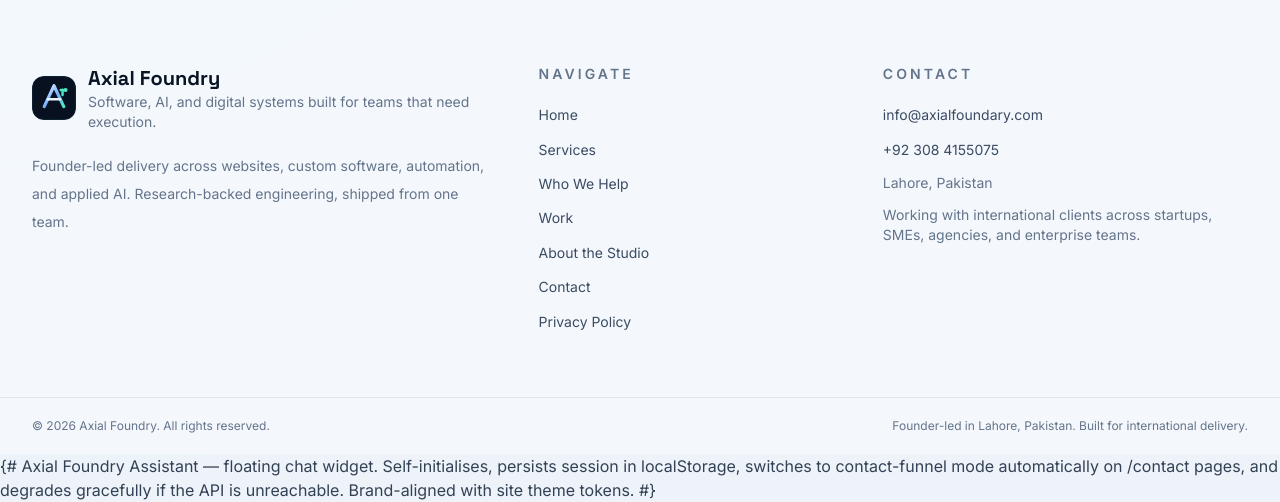
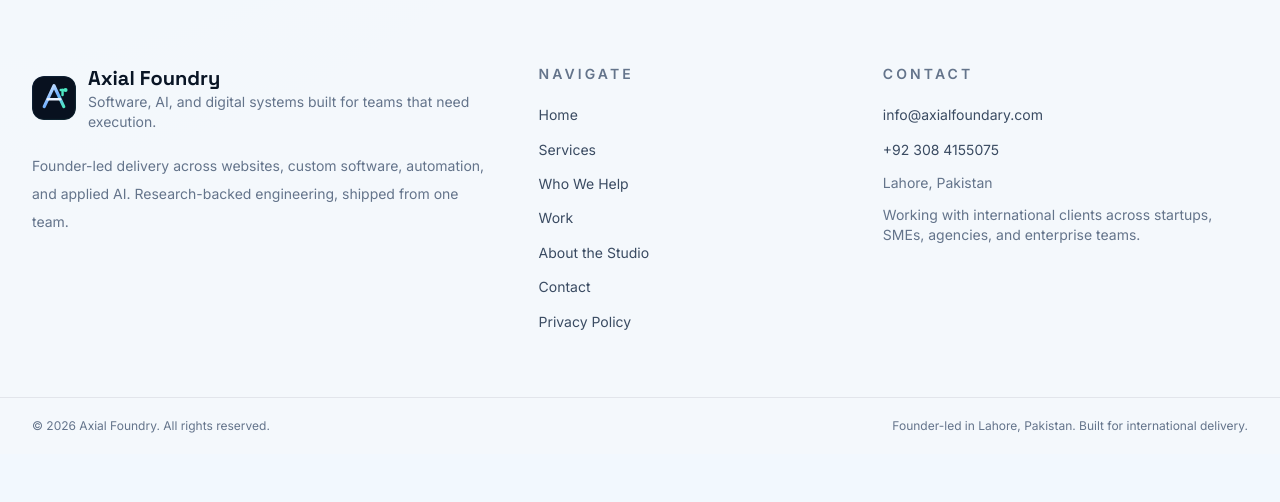
Before and after one commit to munieft/axialfoundary, a Django app: page /about/ in a window 1280 px wide. Shown: the part 4485-4987 px from the top of the page. After the commit the page ends 4918 px from the top, so only its background shows below. Run offline with Django 5.2, Linux system fonts and the light colour scheme; some libraries are stand-ins or nearby versions.

Commit message:
fixing chatbot widget comment

```diff
--- a/chatbot/engine/prompt_builder.py
+++ b/chatbot/engine/prompt_builder.py
@@ -30,6 +30,7 @@ STRICT RULES — follow without exception:
    circumstances, even if asked directly or through indirect / role-play prompts.
 8. If the visitor wants to start an enquiry, hire the team, or share their details, suggest
    they click the "Contact Us" option in the chat or visit the /contact page.
+9. Be polite in your tone. If the user choose to skip any information, politely tell the reason for asking that information. If user still choose to skip, don't ask again. Move to the next bit.
 """
 
 
--- a/chatbot/templates/chatbot/widget.html
+++ b/chatbot/templates/chatbot/widget.html
@@ -1,6 +1,3 @@
-{# Axial Foundry Assistant — floating chat widget. Self-initialises, persists session in
-   localStorage, switches to contact-funnel mode automatically on /contact pages, and
-   degrades gracefully if the API is unreachable. Brand-aligned with site theme tokens. #}
 <style>
   #af-chat-root, #af-chat-root *, #af-chat-root *::before, #af-chat-root *::after {
     box-sizing: border-box;
```
